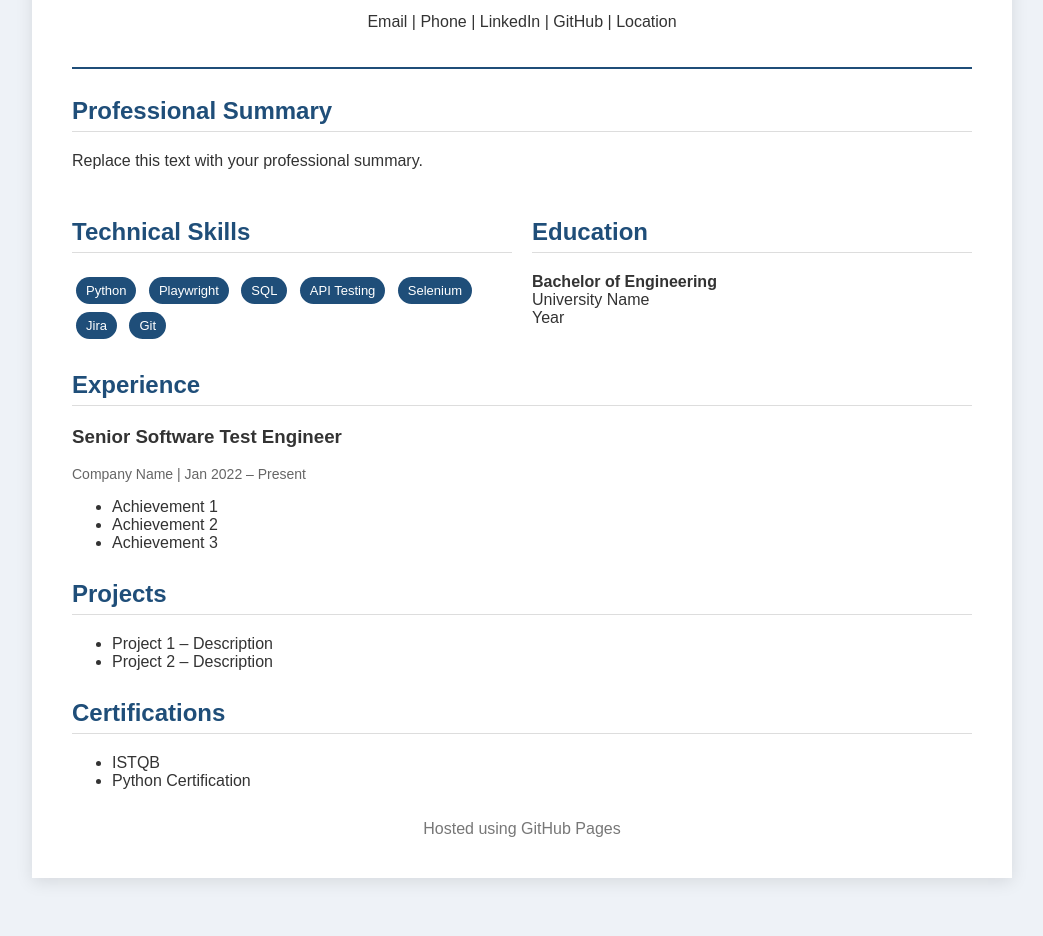
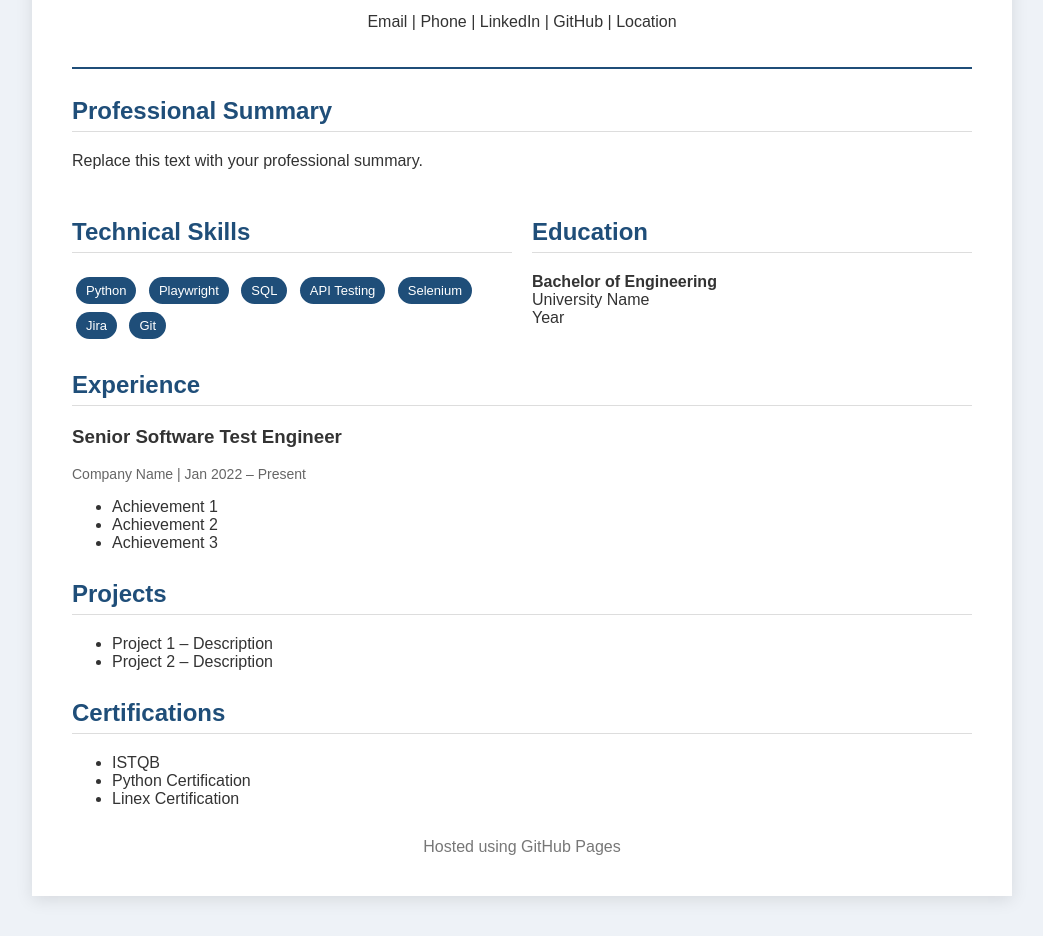
Before and after one commit to varunsavita/varunsavita.github.io, a plain HTML site: page index.html in a window 1280 px wide. Shown: the part 154-1090 px from the top of the page, without its empty margins (118-1161 px from the left). Drawn offline with Linux system fonts and the light colour scheme.

Commit message:
Update index.html

```diff
--- a/index.html
+++ b/index.html
@@ -78,6 +78,7 @@ footer{text-align:center;margin-top:30px;color:#777}
 <ul>
 <li>ISTQB</li>
 <li>Python Certification</li>
+<li>Linex Certification</li>
 </ul>
 </div>
 
```
